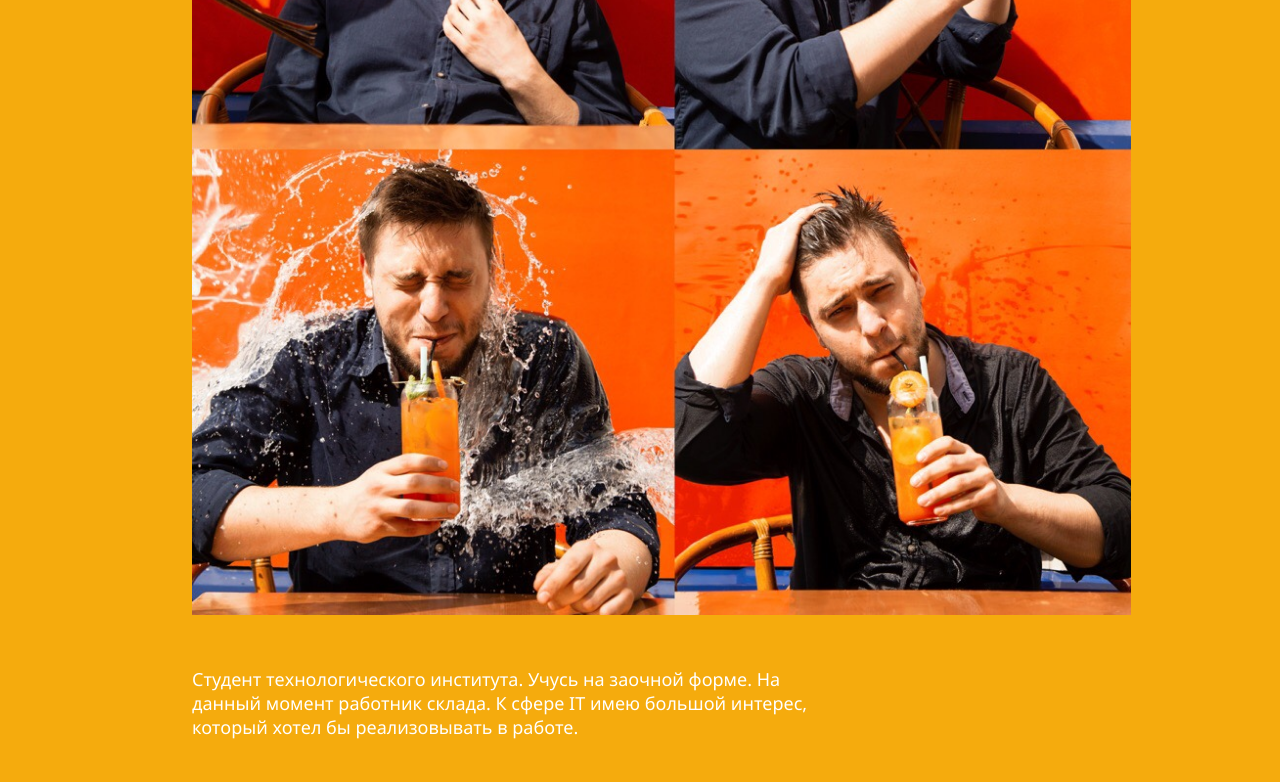
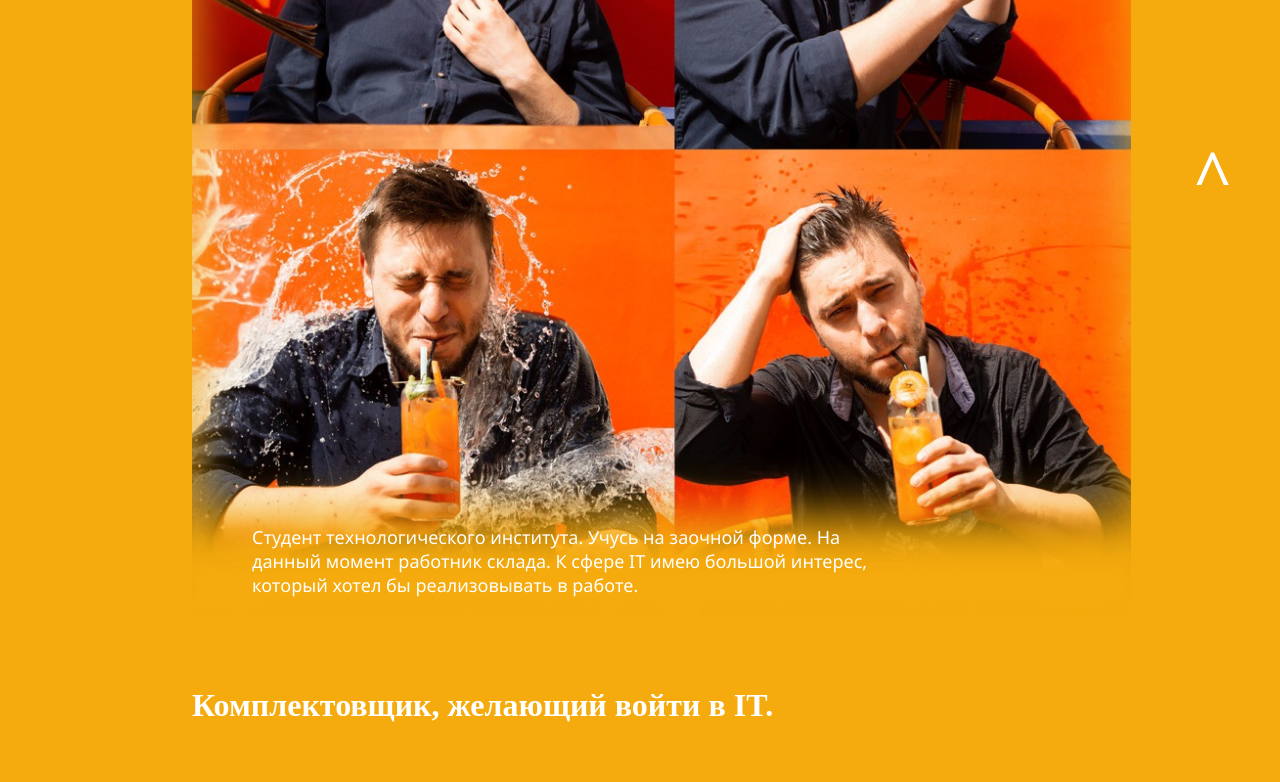
Before and after one commit to anton1unev/Site-portfolio, a plain HTML site: page index.html in a window 1280 px wide. Shown: the part 520-1302 px from the top of the page. Drawn offline with Linux system fonts and the light colour scheme.

Commit message:
add go to top

```diff
--- a/index.html
+++ b/index.html
@@ -33,9 +33,9 @@
                         <a href ="#contact">Контакт</a>
                     </li>
                 </ul>
-                <img class="pic" src = "заглавная.jpg" width="939 px" margin="auto"  alt="Прикольная фотография.">
-
-                <p class="white-text  block1 parag">Студент технологического института. Учусь на заочной форме. На данный момент работник склада. К сфере IT имею большой интерес, который хотел бы реализовывать в работе.</p>
+                <!--<img class="pic" src = "заглавная.jpg" width="939 px" margin="auto"  alt="Прикольная фотография.">-->
+                <div class="logo"></div>
+                <p class="white-text  block1 parag text-overlap">Студент технологического института. Учусь на заочной форме. На данный момент работник склада. К сфере IT имею большой интерес, который хотел бы реализовывать в работе.</p>
                 <h1 class="white-text">Комплектовщик, желающий войти в IT.</h1>
             </div>
         </div>
@@ -63,7 +63,7 @@
 
         <div class="block1" id="achievemnts">
             <h2>Мои достижения</h2>
-            <p>Главные проф достижения за посление годы:</p>
+
 
 
             <ul class="strp">
@@ -73,7 +73,7 @@
                 </li>
                 <li>
                     <b>Освоил базу HTML,CSS,JavaScript</b>
-                    <br>Данный сайт служит результатом занятий.
+                    <br>Данный сайт служит мои подтверждением навыков вёрстки, которые я получил благодаря онлайн-курсов от разлчных прощадок.
                 </li>
                 <li>
                     <b>Самостоятельно освоил профессию тестировщика.</b>
@@ -83,17 +83,20 @@
         </div>
 
         <div class="block1 " id="strong">
-            <h2 >Мои сильные стороны</h2>
+            <h2>Мои сильные стороны</h2>
 
             <ul class="strp">
                 <li>
-                    Любознательный и разносторонний человек
+                    <b>Любознательный и разносторонний человек</b>
+                    <br>Я творческий человек, с большим интересом к технической профессии. Обычно, после занятий по программированию иду играть на гитаре или играть с котом, тк животных я тоже люблю.
                 </li>
                 <li>
-                    Активный и коммуникабельный
+                   <b> Активный и коммуникабельный</b>
+                   <br>Легко нахожу общий язык с разными людьми, располагаю к себе, приятный в общении. Всегда рад познакомиться с чем-то новым.
                 </li>
                 <li>
-                    Способен быстро усваивать большие потоки информции
+                   <b> Способен быстро усваивать большие потоки информции</b>
+                   <br> Убедился в этом, когда совмещал учёбу с работой.Получалось хорошо выполнять работу и успешно учиться без долгов.
                 </li>
             </ul>
         </div>
@@ -124,7 +127,8 @@
                     <input type="submit" name="Submit" id="Submit" value="Отправить">
                 </form>
 
-                <a href="#navigation">Go to top</a>
+                <a id="gotop" href="#navigation">^</a>
+
         </div>
 
     </div>
--- a/style.css
+++ b/style.css
@@ -21,6 +21,10 @@ p, li {
 
 .white-text {
     color: white;
+}
+
+h1 {
+    margin-top: 0px;
 }
 
 .block1 {
@@ -74,7 +78,15 @@ p, li {
 }
 
 .strp {
-    list-style-image:url("./1.png")
+    list-style: none;
+    padding: 0px;
+    margin: 20px 0;
+}
+
+.strp li {
+    background: url("./1.png") no-repeat left center;
+    padding-left: 70px;
+    margin: 20px ;
 }
 
 .princ {
@@ -130,3 +142,37 @@ input#Submit {
     color: white;
     font-size: 24px;
 }
+
+#gotop {
+    text-decoration: none;
+    display: inline-block;
+    height: 75px;
+    width: 75px;
+    background: rgb(245, 171, 13);
+    color: white;
+    font-size: 70px;
+    font-weight: bold;
+    text-align:center;
+    position: fixed;
+    bottom: 70px;
+    right: 30px;
+}
+
+.logo {
+    width: 939px;
+    height: 939px;
+    background-image: url("./заглавная.jpg");
+    background-size: cover;
+    box-shadow: 0px -100px 50px 0px rgb(245, 171, 13) inset;
+}
+
+.text-overlap {
+    position: relative;
+    padding: 0px 60px;
+    top: -90px;
+    margin: 0px;
+}
+
+#diviz {
+    font-size: 35px;
+}
```
